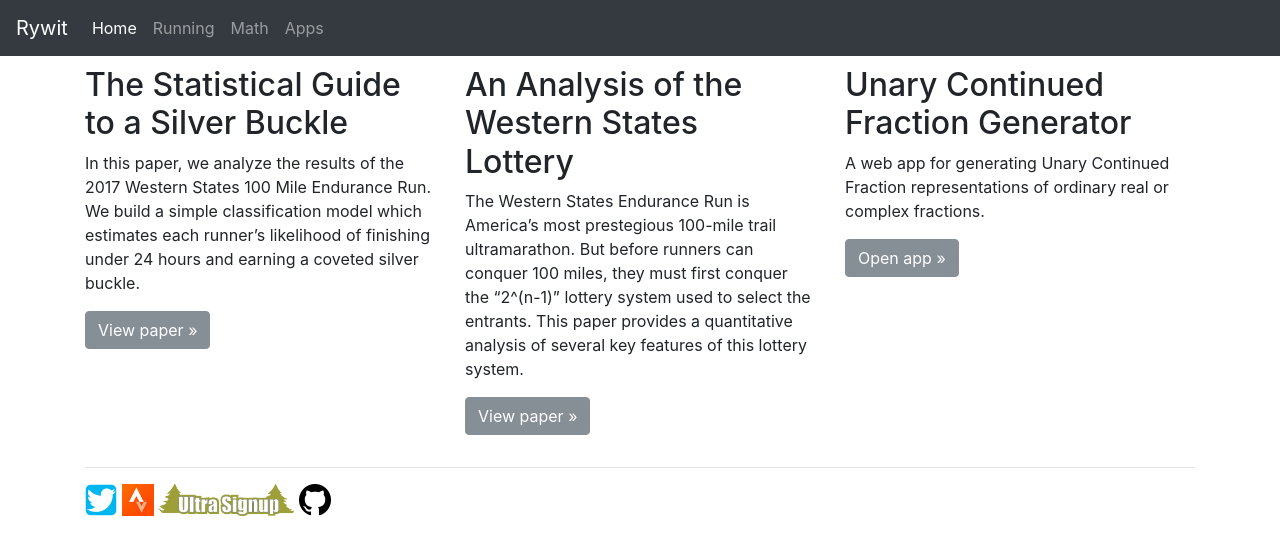
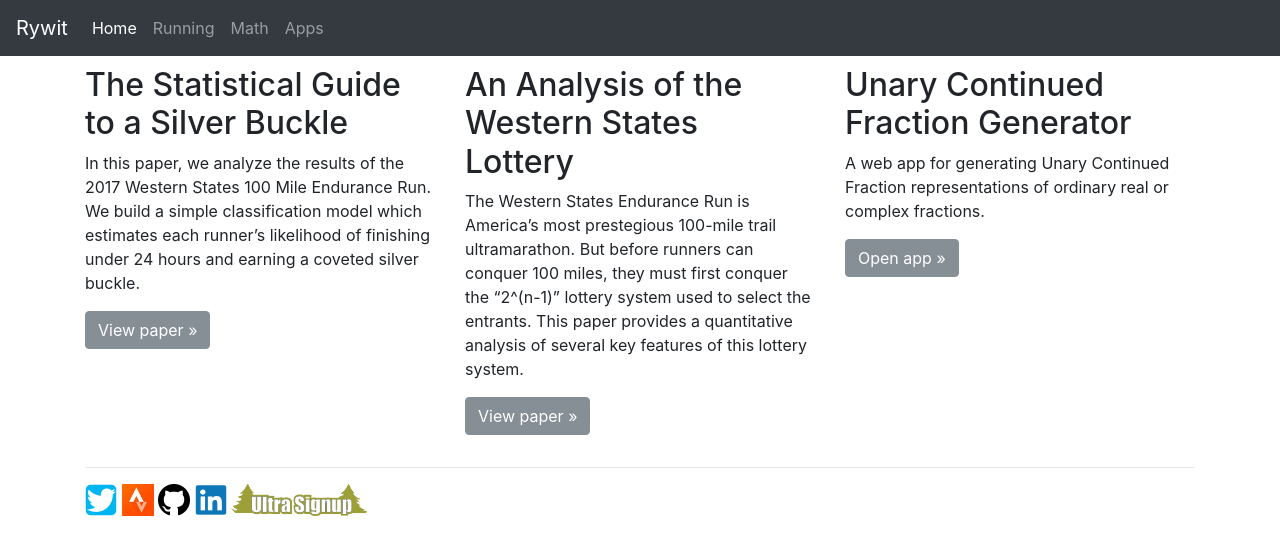
Before and after one commit to rywit/rywit.com, a plain HTML site: page index.html in a window 1280 px wide. Drawn offline with nearby package versions, Linux system fonts and the light colour scheme.

Commit message:
Added Linked in link to homepage.

```diff
--- a/index.html
+++ b/index.html
@@ -75,8 +75,10 @@
       <p>
         <a href="//twitter.com/RyanWitko"><img src="img/twitter.png" height="32" width="32"/></a>
         <a href="//www.strava.com/athletes/2208973"><img src="img/strava.jpg" height="32" width="32"/></a>
+        <a href="//github.com/rywit"><img src="img/github.png" height="32" width="32"/></a>
+        <a href="//www.linkedin.com/in/ryan-witko-5a20005a"><img src="img/linkedin.png" height="32" width="32"/></a>
         <a href="//ultrasignup.com/results_participant.aspx?fname=Ryan&lname=Witko"><img src="img/ultrasignup.png" height="32" width="136"/></a>
-        <a href="//github.com/rywit"><img src="img/github.png" height="32" width="32"/></p>
+      </p>
     </footer>
 
     <!-- Optional JavaScript -->
```
Also changed, not shown: img/linkedin.png (added).
